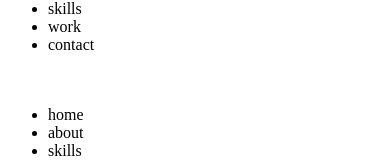
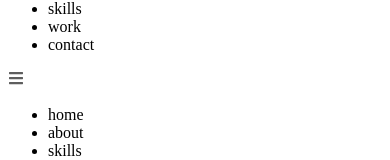
Before and after one commit to christinalu3799/react-portfolio, a React (Create React App) app: page / in a window 390 px wide. Shown: the part 126-286 px from the top of the page. Built offline with nearby package versions, Linux system fonts and the light colour scheme.

Commit message:
fixed hamburger meun icon

```diff
--- a/src/components/Navbar.jsx
+++ b/src/components/Navbar.jsx
@@ -49,7 +49,7 @@ const Navbar = () => {
 
             {/* hamburger */}
             <div onClick={handleClick} className='sm:hidden z-10'>
-                {!nav ? <FaBars color='#ffffff'/> : <FaTimes color='#ffffff'/>}
+                {!nav ? <FaBars color='#5e5e5e'/> : <FaTimes color='#ffffff'/>}
             </div>
 
             {/* mobile menu */}
```
